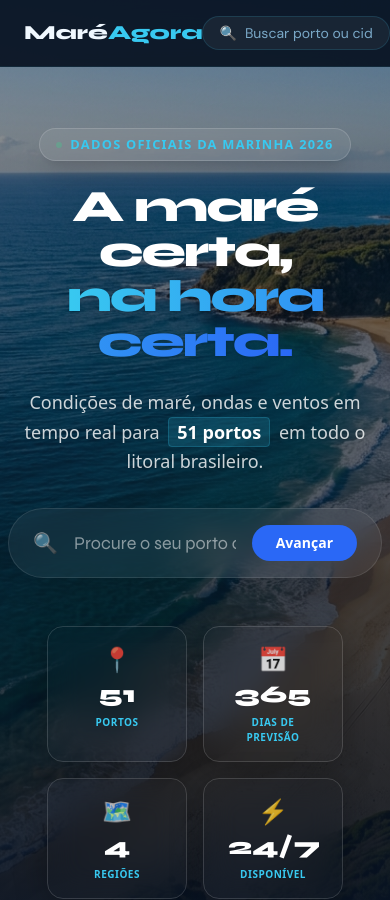
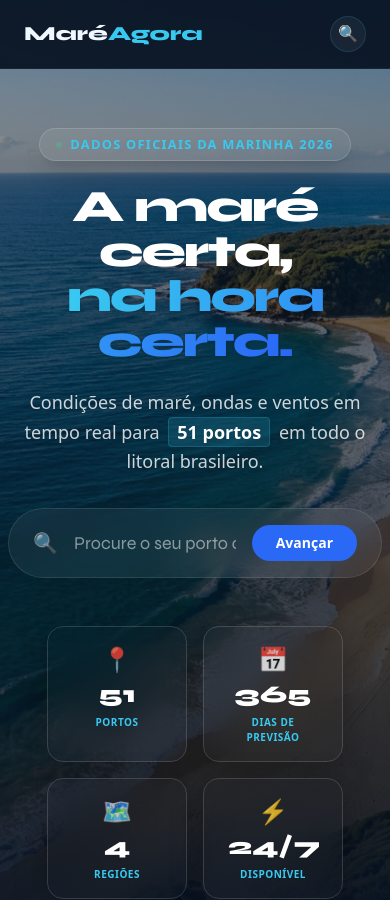
Before and after one commit to gustafa001/Mareagora, a Next.js app: page / in a window 390 px wide. Shown: the top 900 px of the page. Built offline with nearby package versions, Linux system fonts and the light colour scheme.

Commit message:
Add mobile search functionality to NavBar

```diff
--- a/components/NavBar.tsx
+++ b/components/NavBar.tsx
@@ -12,18 +12,27 @@ export default function NavBar() {
   const [search, setSearch] = useState("");
   const [suggestions, setSuggestions] = useState<Port[]>([]);
   const [showSuggestions, setShowSuggestions] = useState(false);
+  const [mobileOpen, setMobileOpen] = useState(false);
   const router = useRouter();
   const menuRef = useRef<HTMLDivElement>(null);
+  const mobileInputRef = useRef<HTMLInputElement>(null);
 
   useEffect(() => {
     const handleClickOutside = (e: MouseEvent) => {
       if (menuRef.current && !menuRef.current.contains(e.target as Node)) {
         setShowSuggestions(false);
+        setMobileOpen(false);
       }
     };
     document.addEventListener("mousedown", handleClickOutside);
     return () => document.removeEventListener("mousedown", handleClickOutside);
   }, []);
+
+  useEffect(() => {
+    if (mobileOpen) {
+      setTimeout(() => mobileInputRef.current?.focus(), 100);
+    }
+  }, [mobileOpen]);
 
   const handleInputChange = (val: string) => {
     setSearch(val);
@@ -52,31 +61,44 @@ export default function NavBar() {
   const goToPort = (port: Port) => {
     setSearch("");
     setShowSuggestions(false);
+    setMobileOpen(false);
     router.push(`/mare/${port.slug}`);
   };
 
   return (
-    <nav className="fixed top-0 left-0 right-0 z-[100] flex items-center justify-between px-6 py-4 bg-[rgba(6,16,30,0.9)] backdrop-blur-xl border-b border-[rgba(56,201,240,0.08)]">
-      <Link href="/" className="font-syne font-extrabold text-xl text-[var(--white)]">
-        Maré<span className="text-[var(--foam)]">Agora</span>
-      </Link>
+    <nav className="fixed top-0 left-0 right-0 z-[100] bg-[rgba(6,16,30,0.9)] backdrop-blur-xl border-b border-[rgba(56,201,240,0.08)]">
+      {/* Barra principal */}
+      <div className="flex items-center justify-between px-6 py-4">
+        <Link href="/" className="font-syne font-extrabold text-xl text-[var(--white)]">
+          Maré<span className="text-[var(--foam)]">Agora</span>
+        </Link>
 
-      <div className="flex items-center gap-4">
-        <div className="relative" ref={menuRef}>
-          <form onSubmit={handleSearch} className="flex items-center gap-2 bg-[rgba(255,255,255,0.05)] border border-[rgba(56,201,240,0.15)] rounded-full px-4 py-1.5 overflow-hidden focus-within:border-[var(--foam)] transition-all">
+        <div className="flex items-center gap-3" ref={menuRef}>
+          {/* Desktop: input sempre visível */}
+          <form onSubmit={handleSearch} className="hidden sm:flex items-center gap-2 bg-[rgba(255,255,255,0.05)] border border-[rgba(56,201,240,0.15)] rounded-full px-4 py-1.5 focus-within:border-[var(--foam)] transition-all">
             <span className="text-sm">🔍</span>
             <input
               type="text"
               placeholder="Buscar porto ou cidade…"
-              className="bg-transparent border-none outline-none text-[var(--white)] text-sm w-32 sm:w-48 placeholder:text-[var(--muted)]"
+              className="bg-transparent border-none outline-none text-[var(--white)] text-sm w-48 placeholder:text-[var(--muted)]"
               value={search}
               onChange={(e) => handleInputChange(e.target.value)}
               onFocus={() => search.length > 1 && setShowSuggestions(true)}
             />
           </form>
 
+          {/* Mobile: botão ícone */}
+          <button
+            className="sm:hidden flex items-center justify-center w-9 h-9 rounded-full bg-[rgba(255,255,255,0.05)] border border-[rgba(56,201,240,0.15)] text-base"
+            onClick={() => setMobileOpen(v => !v)}
+            aria-label="Buscar"
+          >
+            🔍
+          </button>
+
+          {/* Dropdown sugestões desktop */}
           {showSuggestions && suggestions.length > 0 && (
-            <div className="absolute top-full right-0 mt-2 w-72 bg-white border border-gray-100 rounded-2xl shadow-2xl backdrop-blur-2xl overflow-hidden py-2 animate-in fade-in slide-in-from-top-2 duration-200">
+            <div className="absolute top-full right-4 mt-2 w-72 bg-white border border-gray-100 rounded-2xl shadow-2xl overflow-hidden py-2 z-50">
               {suggestions.map((p) => (
                 <button
                   key={p.slug}
@@ -87,14 +109,12 @@ export default function NavBar() {
                     <span className="text-sm font-bold text-gray-800 group-hover:text-blue-600 transition-colors">
                       {p.searchNames && p.searchNames.some(sn => normalize(sn).includes(normalize(search)))
                         ? p.searchNames.find(sn => normalize(sn).includes(normalize(search)))
-                        : p.name
-                      }
+                        : p.name}
                     </span>
                     <span className="text-[0.7rem] text-gray-400">
                       {p.searchNames && p.searchNames.some(sn => normalize(sn).includes(normalize(search)))
                         ? `Aprox. de ${p.name} · ${p.state}`
-                        : `${p.state} · ${p.region}`
-                      }
+                        : `${p.state} · ${p.region}`}
                     </span>
                   </div>
                   <span className="text-xs opacity-0 group-hover:opacity-100 transition-opacity">⚓</span>
@@ -105,13 +125,55 @@ export default function NavBar() {
         </div>
       </div>
 
+      {/* Mobile: barra de busca expandida abaixo do nav */}
+      {mobileOpen && (
+        <div className="sm:hidden px-4 pb-3">
+          <form onSubmit={handleSearch} className="flex items-center gap-2 bg-[rgba(255,255,255,0.07)] border border-[rgba(56,201,240,0.2)] rounded-full px-4 py-2 focus-within:border-[var(--foam)] transition-all">
+            <span className="text-sm">🔍</span>
+            <input
+              ref={mobileInputRef}
+              type="text"
+              placeholder="Buscar porto ou cidade…"
+              className="bg-transparent border-none outline-none text-[var(--white)] text-sm flex-1 placeholder:text-[var(--muted)]"
+              value={search}
+              onChange={(e) => handleInputChange(e.target.value)}
+            />
+            {search && (
+              <button type="button" onClick={() => { setSearch(""); setSuggestions([]); }} className="text-[var(--muted)] text-xs">✕</button>
+            )}
+          </form>
+
+          {suggestions.length > 0 && (
+            <div className="mt-2 w-full bg-white border border-gray-100 rounded-2xl shadow-2xl overflow-hidden py-2">
+              {suggestions.map((p) => (
+                <button
+                  key={p.slug}
+                  onClick={() => goToPort(p)}
+                  className="w-full text-left px-4 py-2.5 hover:bg-gray-50 flex items-center justify-between group transition-colors"
+                >
+                  <div className="flex flex-col">
+                    <span className="text-sm font-bold text-gray-800 group-hover:text-blue-600">
+                      {p.searchNames && p.searchNames.some(sn => normalize(sn).includes(normalize(search)))
+                        ? p.searchNames.find(sn => normalize(sn).includes(normalize(search)))
+                        : p.name}
+                    </span>
+                    <span className="text-[0.7rem] text-gray-400">
+                      {p.searchNames && p.searchNames.some(sn => normalize(sn).includes(normalize(search)))
+                        ? `Aprox. de ${p.name} · ${p.state}`
+                        : `${p.state} · ${p.region}`}
+                    </span>
+                  </div>
+                  <span className="text-xs opacity-0 group-hover:opacity-100 transition-opacity">⚓</span>
+                </button>
+              ))}
+            </div>
+          )}
+        </div>
+      )}
+
       <style jsx>{`
-        nav {
-          font-family: var(--font-dm-sans);
-        }
-        .font-syne {
-          font-family: var(--font-syne);
-        }
+        nav { font-family: var(--font-dm-sans); }
+        .font-syne { font-family: var(--font-syne); }
       `}</style>
     </nav>
   );
```
